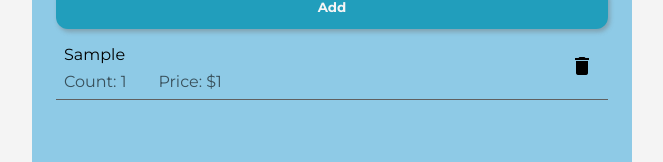
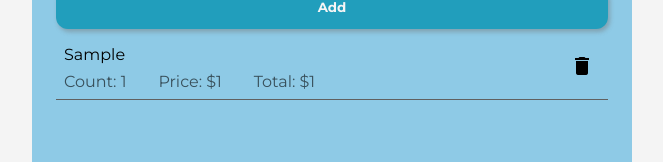
Before and after one commit to oliwierPosiakow/invoceGenerator, an Angular app: page / in a window 1280 px wide. Both pictures are taken after typing "Sample" into the empty fields and a click on the button "Add". Shown: the part 204-366 px from the top of the page, without its empty margins (308-971 px from the left). Built offline with nearby package versions, Linux system fonts and the light colour scheme.

Commit message:
Added total field on list view

```diff
--- a/src/app/UI/list-component/list-component.component.html
+++ b/src/app/UI/list-component/list-component.component.html
@@ -4,6 +4,7 @@
     <div class="count-price-wrapper">
       <p class="item_field count">Count: {{item.count}}</p>
       <p class="item_field price">Price: ${{item.price}}</p>
+      <p *ngIf="type === 'list'" class="item_field price">Total: ${{item.price * item.count}}</p>
     </div>
   </div>
   <button *ngIf="type === 'list'" class="item_delete" (click)="removeItem(item.id)">
--- a/src/app/screens/invoice/invoice.component.html
+++ b/src/app/screens/invoice/invoice.component.html
@@ -1,9 +1,12 @@
 <div class="invoice">
   <h2 class="invoice_title">Invoice</h2>
+
   <p class="invoice_msg" *ngIf="!invoiceData && !loading">No data, complete your order <a routerLink="/">here.</a></p>
+
   <div class="invoice_loader" *ngIf="loading">
     <img src="assets/spinner.svg" alt="Loading">
   </div>
+
   <div *ngIf="invoiceData && companyData && !loading" class="invoice-container">
     <div class="invoice-container_company">
       <h4>{{companyData.name}}</h4>
@@ -12,11 +15,13 @@
         tel. {{companyData.phones.join(', ')}}
       </div>
     </div>
+
     <div class="invoice-container_data">
         <div *ngFor="let item of invoiceData" class="data_item">
           <app-list-component [item]="item" [type]="'invoice'"></app-list-component>
         </div>
     </div>
+
     <div class="data_total">
       <p>Total: ${{calculateFinalPriceAndCount(invoiceData).price}}</p>
       <p>Number of Items: {{calculateFinalPriceAndCount(invoiceData).count}}</p>
```
